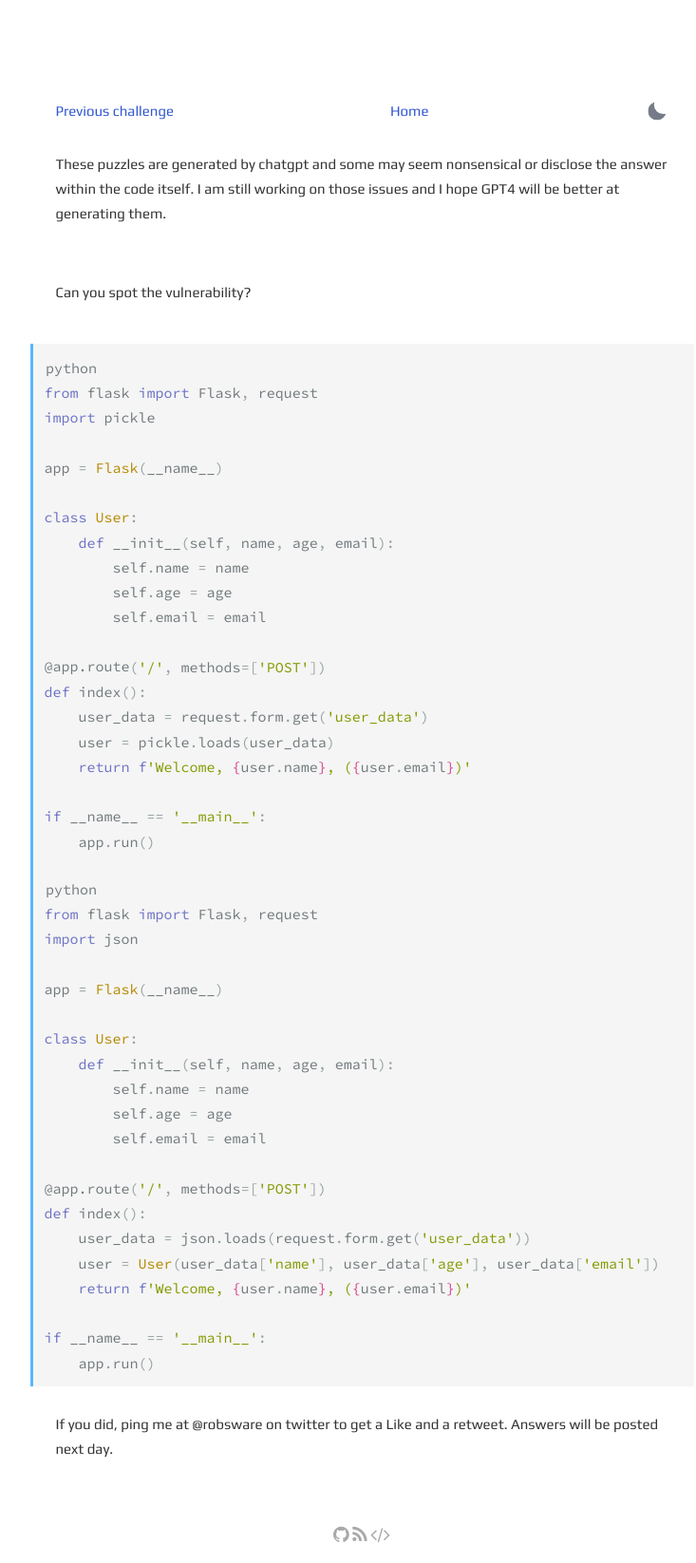
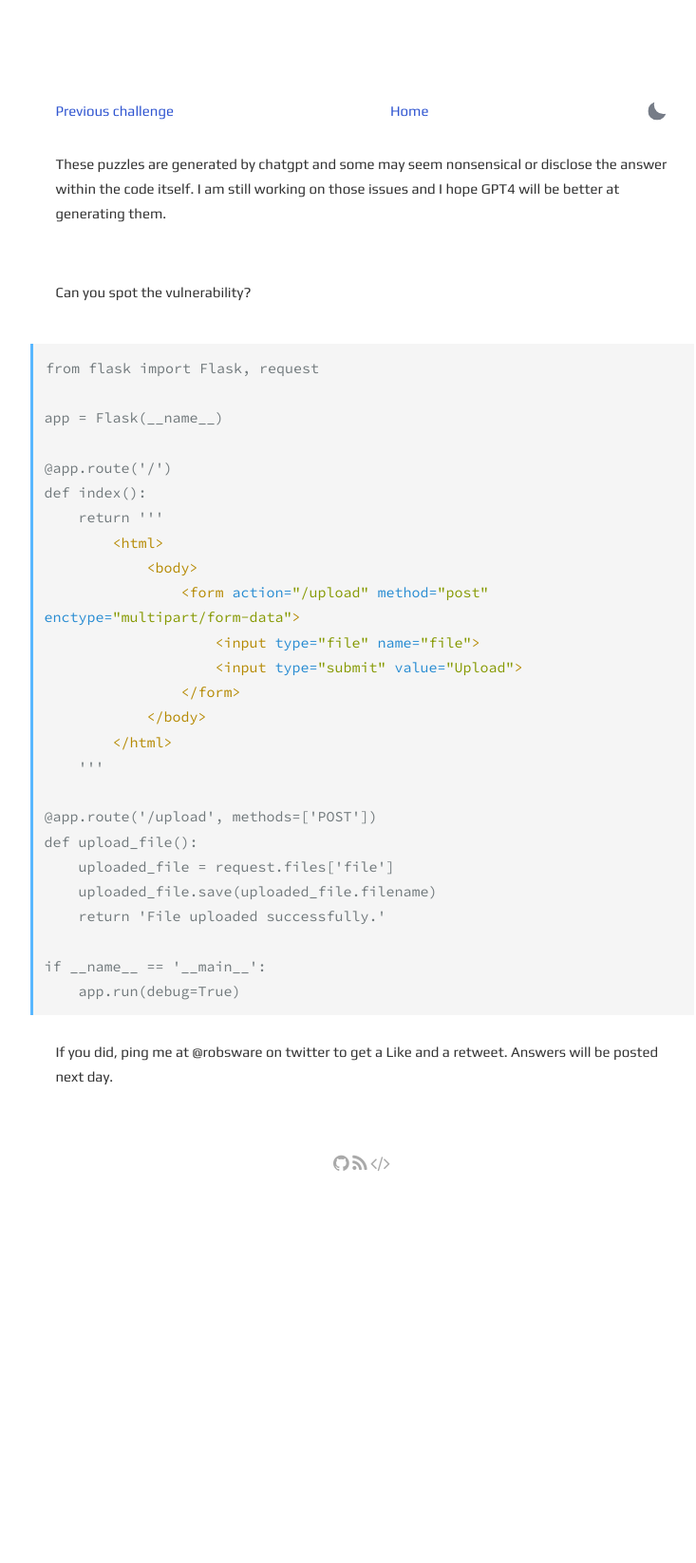
Before and after one commit to robsware/robsware.github.io, a Jekyll site: the page built from challenges/dailyappsec.html, in a window 1280 px wide. Shown: the whole page at 95% size, without its empty margins (259-992 px from the left). Built offline with Jekyll 4.4.1, drawn with Linux system fonts in a browser that asks for light colours; after the commit the page ends 1255 px from its top, so only the background shows below that.

Commit message:
Automated daily appsec challenge

```diff
--- a/challenges/dailyappsec.html
+++ b/challenges/dailyappsec.html
@@ -4,7 +4,7 @@ layout: page
 
 <section class="post">
     <div class="flex-row-between">
-    <a href="{{ site.url }}{{ site.baseurl }}/challenges/2023-03-29"> Previous challenge</a>
+    <a href="{{ site.url }}{{ site.baseurl }}/challenges/2023-03-30"> Previous challenge</a>
           <a href="{{ site.url }}{{ site.baseurl }}/"> Home</a>
       <button title="Change theme" id="theme-toggle" onclick="modeSwitcher()">
         <div></div>
@@ -14,49 +14,33 @@ layout: page
 <p>These puzzles are generated by chatgpt and some may seem nonsensical or disclose the answer within the code itself. I am still working on those issues and I hope GPT4 will be better at generating them.</p>
 <br><p>Can you spot the vulnerability?</p>
 <br>
-{% highlight python %}
-python
+{% highlight html %}
 from flask import Flask, request
-import pickle
 
 app = Flask(__name__)
 
-class User:
-    def __init__(self, name, age, email):
-        self.name = name
-        self.age = age
-        self.email = email
+@app.route('/')
+def index():
+    return '''
+        <html>
+            <body>
+                <form action="/upload" method="post" enctype="multipart/form-data">
+                    <input type="file" name="file">
+                    <input type="submit" value="Upload">
+                </form>
+            </body>
+        </html>
+    '''
 
-@app.route('/', methods=['POST'])
-def index():
-    user_data = request.form.get('user_data')
-    user = pickle.loads(user_data)
-    return f'Welcome, {user.name}, ({user.email})'
+@app.route('/upload', methods=['POST'])
+def upload_file():
+    uploaded_file = request.files['file']
+    uploaded_file.save(uploaded_file.filename)
+    return 'File uploaded successfully.'
 
 if __name__ == '__main__':
-    app.run()
+    app.run(debug=True)
 
-{% endhighlight %}{% highlight python %}
-python
-from flask import Flask, request
-import json
-
-app = Flask(__name__)
-
-class User:
-    def __init__(self, name, age, email):
-        self.name = name
-        self.age = age
-        self.email = email
-
-@app.route('/', methods=['POST'])
-def index():
-    user_data = json.loads(request.form.get('user_data'))
-    user = User(user_data['name'], user_data['age'], user_data['email'])
-    return f'Welcome, {user.name}, ({user.email})'
-
-if __name__ == '__main__':
-    app.run()
-
+{% endhighlight %}{% highlight html %}
 {% endhighlight %}
 <br>If you did, ping me at @robsware on twitter to get a Like and a retweet. Answers will be posted next day.
```
Also changed, not shown: challenges/2023-03-30.html (added, +86 -0 lines).
